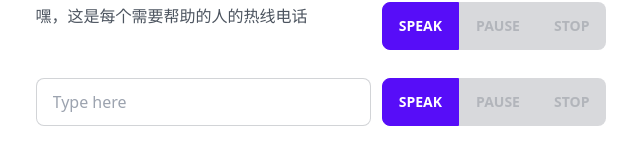
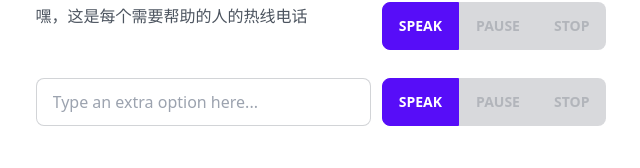
Before and after one commit to cbasje/ei-prototype, a Nuxt app: page / in a window 1280 px wide. Shown: the part 898-1066 px from the top of the page, without its empty margins (319-959 px from the left). Built offline with nearby package versions, Linux system fonts and the light colour scheme.

Commit message:
Update Speaking.vue

```diff
--- a/components/Speaking.vue
+++ b/components/Speaking.vue
@@ -110,8 +110,8 @@ const stop = () => {
                 <input
                     type="text"
                     v-model="extraOption.text"
-                    placeholder="Type here"
-                    className="input input-bordered w-full max-w-sm"
+                    placeholder="Type an extra option here..."
+                    class="input input-bordered w-full max-w-sm"
                 />
             </form>
             <div class="btn-group">
```
